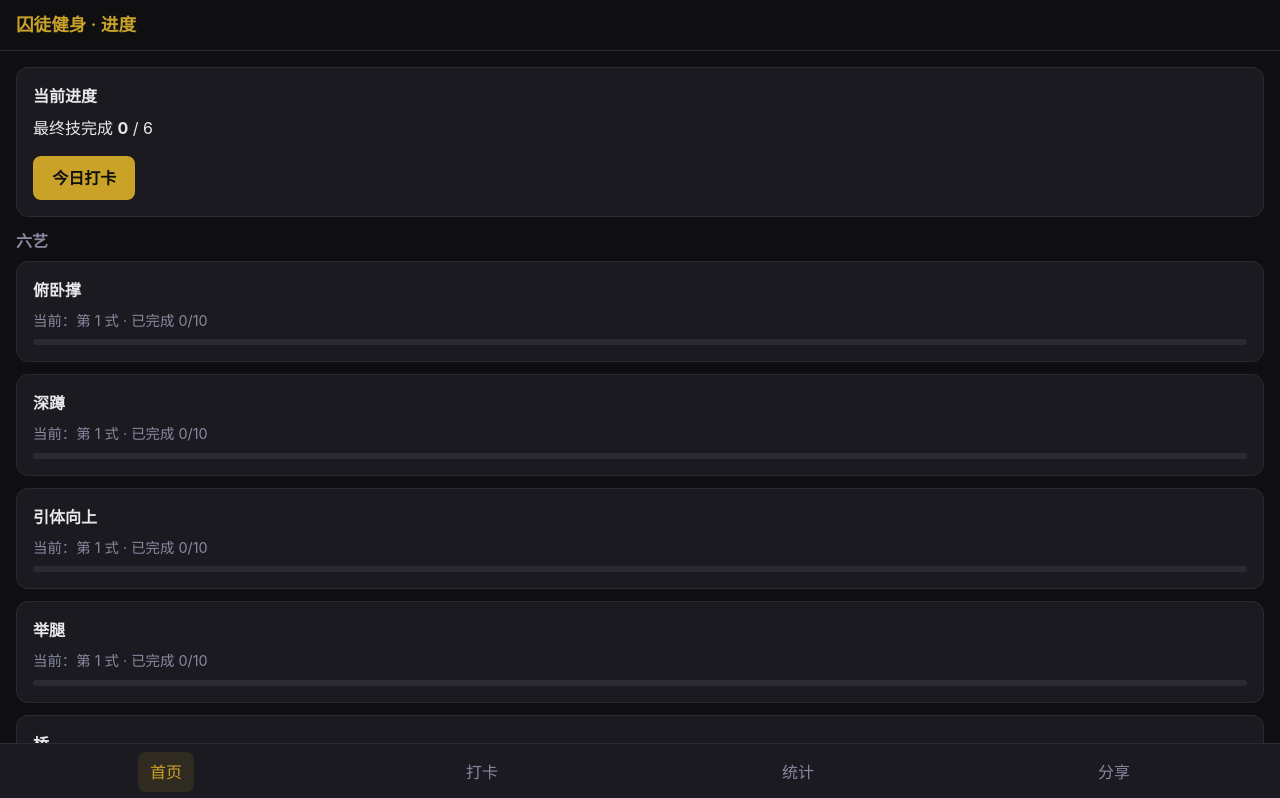
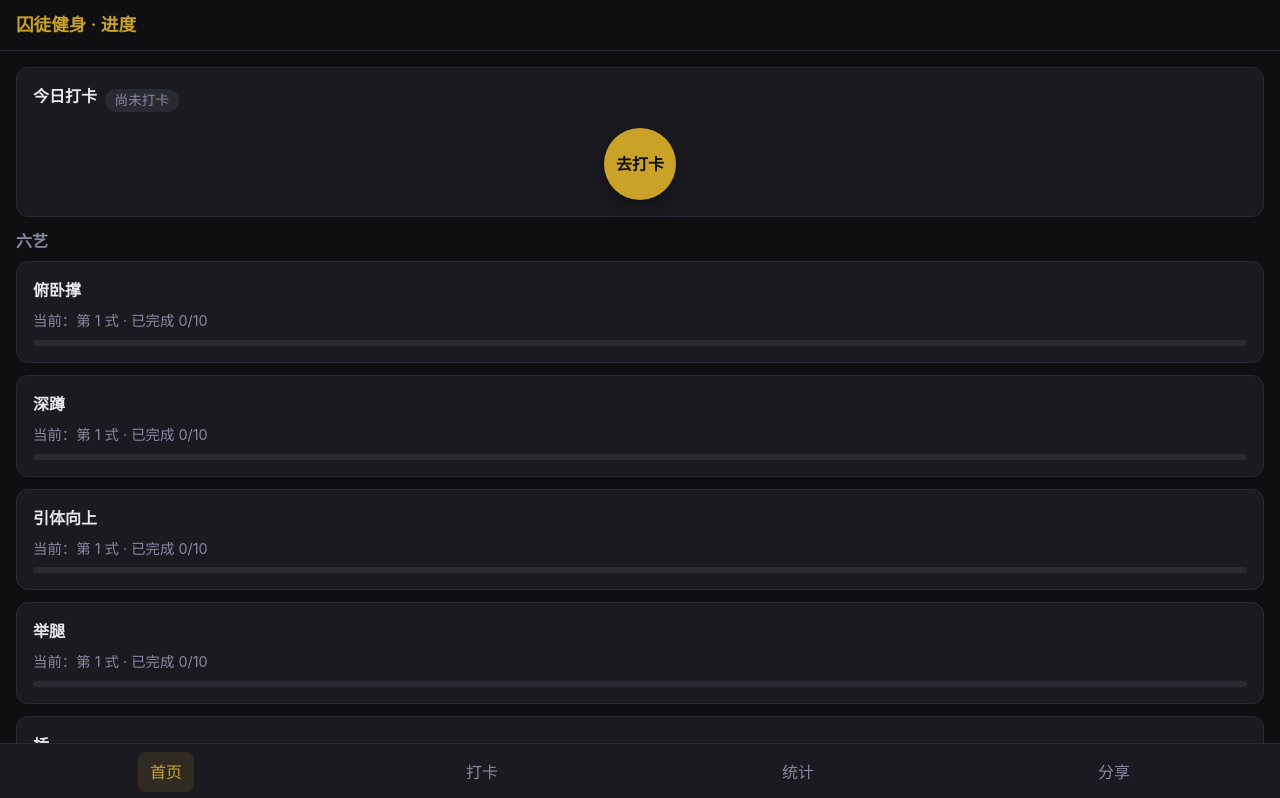
Before and after one commit to FangHaoming/prizonor-fitness, a React (Vite) app: page / in a window 1280 px wide. Shown: the top 798 px of the page. Built offline with nearby package versions, Linux system fonts and the light colour scheme.

Commit message:
:sparkles: Implement toast notification system and enhance Checkin and Share pages for user feedback

```diff
--- a/src/App.css
+++ b/src/App.css
@@ -140,6 +140,78 @@
 .summary .masters { margin: 0.25rem 0; }
 .summary .cta { margin-top: 0.75rem; }
 
+.today-header {
+  display: flex;
+  align-items: center;
+  gap: 0.5rem;
+  justify-content: flex-start;
+}
+
+.today-status {
+  display: inline-flex;
+  align-items: center;
+  padding: 0.1rem 0.6rem;
+  border-radius: 999px;
+  font-size: 0.85rem;
+  background: var(--border);
+  color: var(--text-muted);
+}
+
+.today-status.level-1 {
+  background: #143d2a;
+  color: #7ee787;
+}
+
+.today-status.level-2 {
+  background: #1e4620;
+  color: #79c0ff;
+}
+
+.today-status.level-3 {
+  background: #5a1b1b;
+  color: #ffb3b3;
+}
+
+.today-status.level-4 {
+  background: linear-gradient(90deg, #ff7a00, #ff006e);
+  color: #fff;
+}
+
+.today-action {
+  display: flex;
+  justify-content: center;
+  margin-top: 0.75rem;
+}
+
+.today-circle-btn {
+  width: 72px;
+  height: 72px;
+  border-radius: 999px;
+  background: var(--accent);
+  color: var(--bg);
+  display: flex;
+  align-items: center;
+  justify-content: center;
+  font-weight: 600;
+  border: none;
+  text-decoration: none;
+  box-shadow: 0 10px 20px rgba(0, 0, 0, 0.35);
+}
+
+.today-circle-btn:hover {
+  filter: brightness(1.05);
+  text-decoration: none;
+}
+
+.today-circle-btn-checked {
+  background: linear-gradient(145deg, #ff7a00, #ff006e);
+  color: #fff;
+}
+
+.today-circle-btn-checked:hover {
+  filter: brightness(1.08);
+}
+
 .step-list { list-style: none; padding: 0; margin: 0; }
 .step-item { display: flex; align-items: center; gap: 0.75rem; padding: 0.6rem; border-radius: 8px; margin-bottom: 0.25rem; background: var(--surface); border: 1px solid var(--border); }
 .step-item.done { border-color: var(--success); }
@@ -255,3 +327,45 @@
 .share-list { list-style: none; padding: 0; margin: 0.5rem 0 0; }
 .share-list li { padding: 0.25rem 0; }
 .actions { display: flex; flex-wrap: wrap; gap: 0.5rem; }
+
+.toast-container {
+  position: fixed;
+  left: 50%;
+  bottom: 80px;
+  transform: translateX(-50%);
+  z-index: 40;
+  pointer-events: none;
+}
+
+.toast {
+  min-width: 200px;
+  max-width: 320px;
+  padding: 0.6rem 0.9rem;
+  border-radius: 999px;
+  font-size: 0.9rem;
+  text-align: center;
+  box-shadow: 0 10px 25px rgba(0, 0, 0, 0.45);
+  opacity: 0;
+  transform: translateY(12px);
+  transition: opacity 0.18s ease, transform 0.18s ease;
+}
+
+.toast-container.visible .toast {
+  opacity: 1;
+  transform: translateY(0);
+}
+
+.toast-success {
+  background: linear-gradient(135deg, #16a34a, #22c55e);
+  color: #ecfdf3;
+}
+
+.toast-info {
+  background: #1f2933;
+  color: #e5e7eb;
+}
+
+.toast-error {
+  background: linear-gradient(135deg, #b91c1c, #ef4444);
+  color: #fee2e2;
+}
--- a/src/App.tsx
+++ b/src/App.tsx
@@ -4,6 +4,7 @@ import ArtDetail from '@/pages/ArtDetail';
 import Checkin from '@/pages/Checkin';
 import Stats from '@/pages/Stats';
 import Share from '@/pages/Share';
+import { ToastProvider } from '@/components/Toast';
 
 function Nav() {
   const link = (to: string, label: string) => (
@@ -28,6 +29,7 @@ function Nav() {
 
 export default function App() {
   return (
+    <ToastProvider>
       <div className="app">
         <header className="header">
           <h1 className="logo">囚徒健身 · 进度</h1>
@@ -43,5 +45,6 @@ export default function App() {
         </main>
         <Nav />
       </div>
+    </ToastProvider>
   );
 }
--- /dev/null
+++ b/src/components/Toast.tsx
@@ -0,0 +1,55 @@
+import { createContext, useContext, useState, useCallback, ReactNode } from 'react';
+
+type ToastType = 'success' | 'info' | 'error';
+
+interface ToastState {
+  message: string;
+  type: ToastType;
+  visible: boolean;
+}
+
+interface ToastContextValue {
+  showToast: (message: string, type?: ToastType) => void;
+}
+
+const ToastContext = createContext<ToastContextValue | undefined>(undefined);
+
+export function ToastProvider({ children }: { children: ReactNode }) {
+  const [toast, setToast] = useState<ToastState>({
+    message: '',
+    type: 'info',
+    visible: false,
+  });
+
+  const showToast = useCallback((message: string, type: ToastType = 'info') => {
+    setToast({ message, type, visible: true });
+    window.clearTimeout((showToast as any)._timer);
+    (showToast as any)._timer = window.setTimeout(() => {
+      setToast((prev) => ({ ...prev, visible: false }));
+    }, 2400);
+  }, []);
+
+  const bgClass =
+    toast.type === 'success'
+      ? 'toast-success'
+      : toast.type === 'error'
+      ? 'toast-error'
+      : 'toast-info';
+
+  return (
+    <ToastContext.Provider value={{ showToast }}>
+      {children}
+      <div className={`toast-container ${toast.visible ? 'visible' : ''}`}>
+        <div className={`toast ${bgClass}`}>{toast.message}</div>
+      </div>
+    </ToastContext.Provider>
+  );
+}
+
+export function useToast() {
+  const ctx = useContext(ToastContext);
+  if (!ctx) {
+    throw new Error('useToast must be used within ToastProvider');
+  }
+  return ctx;
+}
--- a/src/index.css
+++ b/src/index.css
@@ -34,7 +34,7 @@ a {
 }
 
 a:hover {
-  text-decoration: underline;
+  text-decoration: none;
 }
 
 button {
--- a/src/pages/Checkin.tsx
+++ b/src/pages/Checkin.tsx
@@ -5,12 +5,14 @@ import type { ArtId } from '@/data/sixArts';
 import type { CheckinEntry } from '@/types/progress';
 import { getProgress } from '@/storage/storage';
 import { submitCheckinAndUpdateProgress } from '@/logic/progressLogic';
+import { useToast } from '@/components/Toast';
 
 const today = () => new Date().toISOString().slice(0, 10);
 
 export default function Checkin() {
   const [searchParams] = useSearchParams();
   const presetArt = (searchParams.get('art') as ArtId) || null;
+  const { showToast } = useToast();
 
   const [date, setDate] = useState(today());
   const [entries, setEntries] = useState<CheckinEntry[]>(() => {
@@ -40,7 +42,7 @@ export default function Checkin() {
     submitCheckinAndUpdateProgress({ date, entries });
     setEntries([]);
     setDate(today());
-    alert('打卡已保存');
+    showToast('打卡已保存', 'success');
   };
 
   return (
--- a/src/pages/Home.tsx
+++ b/src/pages/Home.tsx
@@ -1,23 +1,39 @@
 import { Link } from 'react-router-dom';
 import { SIX_ARTS } from '@/data/sixArts';
 import type { ArtId } from '@/data/sixArts';
-import { getProgress } from '@/storage/storage';
-import { getCompletedLevel, masterCount } from '@/logic/progressLogic';
+import { getProgress, getCheckins } from '@/storage/storage';
+import { getCompletedLevel } from '@/logic/progressLogic';
 
 export default function Home() {
   const progress = getProgress();
-  const masters = masterCount(progress);
+  const checkins = getCheckins();
+  const today = new Date().toISOString().slice(0, 10);
+  const todayCheckin = checkins.find((c) => c.date === today);
+  const times = todayCheckin?.entries.length ?? 0;
+  const hasCheckin = times > 0;
+  let level = 0;
+  if (times === 1) level = 1;
+  else if (times === 2) level = 2;
+  else if (times === 3) level = 3;
+  else if (times >= 4) level = 4;
 
   return (
     <div className="page-home">
-      <section className="card summary">
-        <h2>当前进度</h2>
-        <p className="masters">
-          最终技完成 <strong>{masters}</strong> / 6
-        </p>
-        <Link to="/checkin" className="cta">
-          今日打卡
-        </Link>
+      <section className="card today-summary">
+        <div className="today-header">
+          <h2>今日打卡</h2>
+          <span className={`today-status ${hasCheckin ? `level-${level}` : 'level-0'}`}>
+            {hasCheckin ? `已打卡 ${times} 次` : '尚未打卡'}
+          </span>
+        </div>
+        <div className="today-action">
+          <Link
+            to="/checkin"
+            className={`today-circle-btn ${hasCheckin ? 'today-circle-btn-checked' : ''}`}
+          >
+            去打卡
+          </Link>
+        </div>
       </section>
 
       <section className="art-cards">
--- a/src/pages/Share.tsx
+++ b/src/pages/Share.tsx
@@ -3,18 +3,23 @@ import { getProgress } from '@/storage/storage';
 import { getCompletedLevel, masterCount } from '@/logic/progressLogic';
 import { SIX_ARTS } from '@/data/sixArts';
 import type { ArtId } from '@/data/sixArts';
+import { useToast } from '@/components/Toast';
 
 export default function Share() {
   const cardRef = useRef<HTMLDivElement>(null);
   const progress = getProgress();
   const masters = masterCount(progress);
+  const { showToast } = useToast();
 
   const handleSave = () => {
     if (!cardRef.current) return;
     // 简单方案：提示用户截图；后续可接 html2canvas 导出 PNG
     const range = document.createRange();
     range.selectNodeContents(cardRef.current);
-    alert('请使用系统截图或浏览器开发者工具对下方卡片区域截图保存。后续版本将支持一键导出图片。');
+    showToast(
+      '请使用系统截图或浏览器截屏工具保存下方卡片区域。后续版本将支持一键导出图片。',
+      'info'
+    );
   };
 
   const handleShare = async () => {
@@ -25,7 +30,9 @@ export default function Share() {
           text: `六艺进度 · 最终技 ${masters}/6 已完成`,
         });
       } catch (e) {
-        if ((e as Error).name !== 'AbortError') alert('分享失败');
+        if ((e as Error).name !== 'AbortError') {
+          showToast('分享失败，请稍后重试', 'error');
+        }
       }
     } else {
       handleSave();
```
Lines whose indentation alone changed are shown as unchanged.
